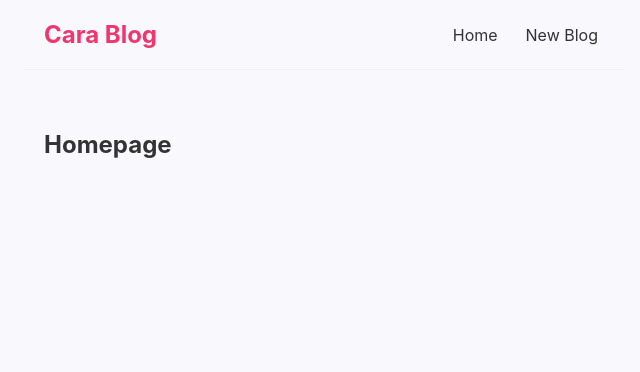
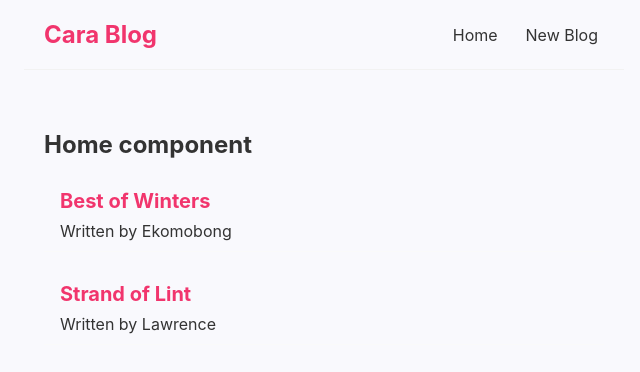
Before and after one commit to UdohLawrence/cara-blog, a React (Vite) app: page /create in a window 1280 px wide. Shown: the top 372 px of the page, without its empty margins (316-956 px from the left). Built offline with nearby package versions, Linux system fonts and the light colour scheme.

Commit message:
output a list of blogs

```diff
--- a/index.html
+++ b/index.html
@@ -8,6 +8,7 @@
   </head>
   <body>
     <div id="root"></div>
+
     <script type="module" src="/src/main.jsx"></script>
   </body>
 </html>
--- a/src/components/Home.jsx
+++ b/src/components/Home.jsx
@@ -1,11 +1,35 @@
-import React from 'react';
+import { useState } from "react";
 
-function Home() {
-  return (
-    <div className='home'>
-        <h2>Homepage</h2>
-    </div>
-  );
-};
+const Home = () => {
+
+    const [blogs, setBlogs] = useState([
+            {
+                author: "Ekomobong",
+                title: "Best of Winters",
+                body: "Lorem ipsum dolor sit amet consectetur adipisicing elit. Eligendi, mollitia.",
+                id:1
+            },
+            {
+                author: "Lawrence",
+                title: "Strand of Lint",
+                body: "Lorem ipsum dolor sit amet consectetur adipisicing elit. Eligendi, mollitia.",
+                id:2
+            }
+        ]
+    );
+    return(
+        <div className="home">
+            <h2>Home component</h2>
+            <div className="articles">
+            {blogs.map((blog) => (
+                <div className="blog-preview" key={blog.id}>
+                    <h3>{blog.title}</h3>
+                    <p>Written by {blog.author}</p>
+                </div>
+            ))}
+            </div>
+        </div>
+    );
+}
 
 export default Home;
--- a/src/components/NavBar.jsx
+++ b/src/components/NavBar.jsx
@@ -2,7 +2,7 @@ import React from 'react';
 
 const NavBar = () => {
   return (
-    <nav className='navbar'>
+    <nav className="navbar">
         <h1>Cara Blog</h1>
         <div className="links">
             <a href="/">Home</a>
--- a/src/index.css
+++ b/src/index.css
@@ -40,3 +40,21 @@ body{
   margin: 40px auto;
   padding: 20px;
 }
+.home{
+  color:#333;
+  max-width: 600px;
+  display: block;
+}
+.blog-preview{
+  padding: 10px 16px;
+  margin: 20px 0;
+  border-bottom: 1px solid #fafafa;
+}
+.blog-preview:hover{
+  box-shadow: 1px 3px 5px rgba(0, 0, 0, 0.1);
+}
+.blog-preview h3{
+  font-size: 20px;
+  color: #f1356d;
+  margin-bottom: 8px;
+}
```
